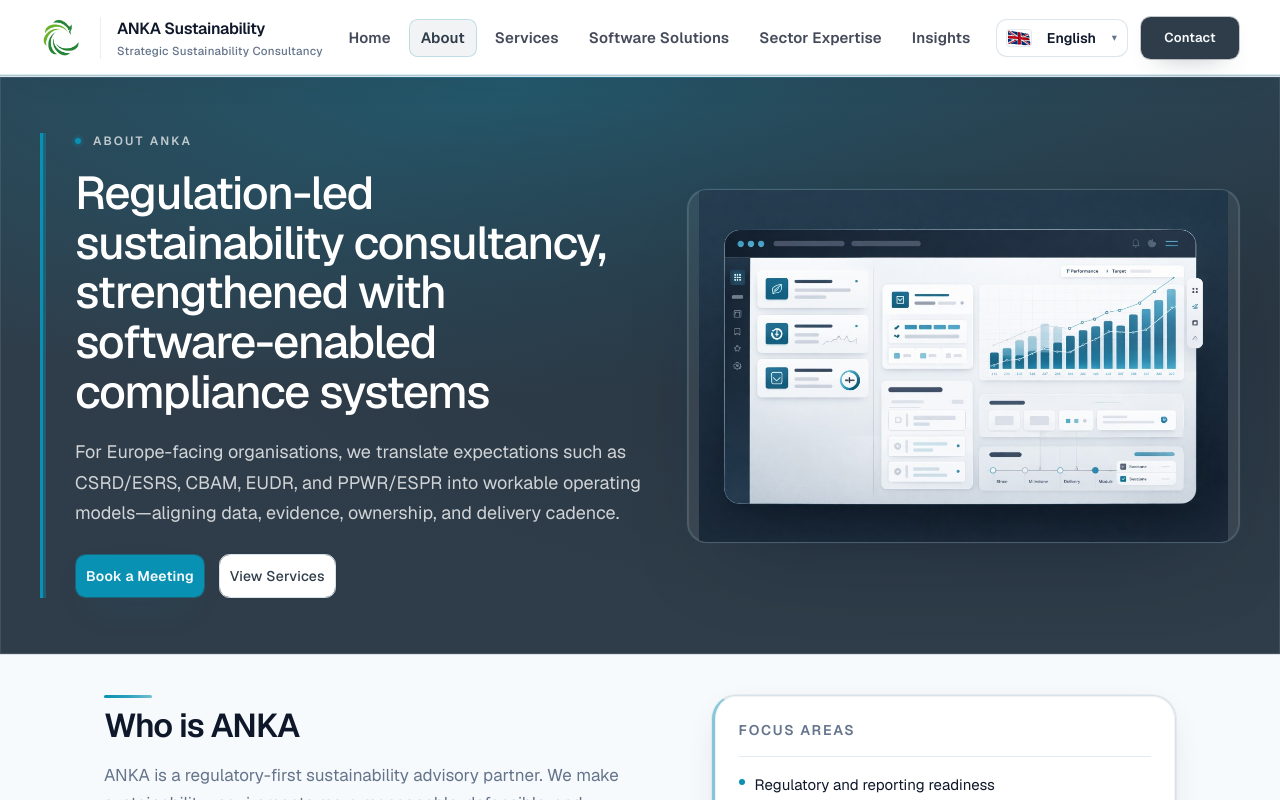
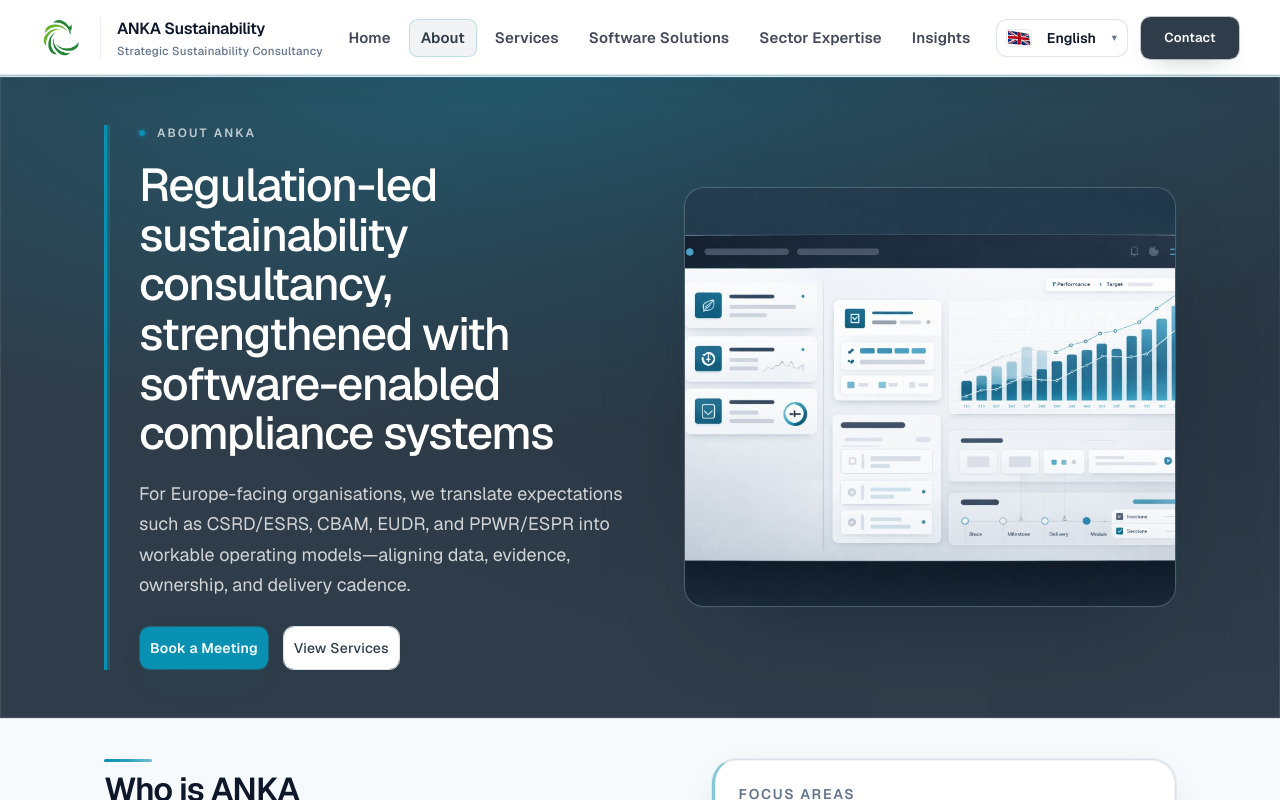
Before and after one commit to Anka2026/www.ankasustainability.com, a Next.js app: page /en/about in a window 1280 px wide. Shown: the top 800 px of the page. Built offline with nearby package versions, Linux system fonts and the light colour scheme.

Commit message:
Refine footer column layout

```diff
--- a/src/components/about/about-hero-section.tsx
+++ b/src/components/about/about-hero-section.tsx
@@ -29,8 +29,13 @@
       aria-labelledby="about-hero-heading"
     >
       <div className={HERO_TOP_HAIRLINE} aria-hidden />
-      <Container className={["relative z-[1] max-w-7xl py-10 sm:py-12 md:py-14 xl:max-w-[88rem] 2xl:max-w-[92rem]"].join(" ")}>
-        <div className="grid gap-8 lg:grid-cols-[minmax(0,1.05fr)_minmax(0,0.95fr)] lg:items-stretch lg:gap-7 xl:gap-9">
+      <Container
+        className={[
+          "relative z-[1] max-w-6xl py-9 sm:py-10 md:py-12",
+          "lg:py-12",
+        ].join(" ")}
+      >
+        <div className="grid gap-7 lg:grid-cols-[minmax(0,1.05fr)_minmax(0,0.95fr)] lg:items-center lg:gap-7 xl:gap-9">
           <div className={[HERO_SINGLE_COLUMN_SHELL, "lg:max-w-[38rem]"].join(" ")}>
             <div className={HERO_LEFT_RAIL_HOME}>
               <div className="space-y-3.5 sm:space-y-4 md:space-y-5">
@@ -63,14 +68,15 @@
               </div>
             </div>
           </div>
-          <div className="hidden w-full min-w-0 justify-center lg:flex lg:items-center">
-            <div className="relative w-full max-w-[min(100%,40rem)] overflow-hidden rounded-2xl border border-white/12 bg-white/[0.06] shadow-[0_40px_90px_-52px_rgba(15,23,42,0.55),0_0_0_1px_rgba(8,145,178,0.08)] ring-1 ring-inset ring-white/10">
+          <div className="order-2 w-full min-w-0 justify-center lg:order-none lg:flex lg:items-center">
+            <div className="relative h-[240px] w-full max-w-[min(100%,40rem)] overflow-hidden rounded-2xl border border-white/12 bg-white/[0.06] shadow-[0_40px_90px_-52px_rgba(15,23,42,0.55),0_0_0_1px_rgba(8,145,178,0.08)] ring-1 ring-inset ring-white/10 sm:h-[280px] md:h-[320px] lg:h-[420px]">
               <Image
                 src="/images/about-command-center.png"
                 alt=""
                 width={1536}
                 height={864}
-                className="h-auto w-full max-h-[min(44vh,380px)] object-contain object-center"
+                sizes="(min-width: 1024px) 40rem, 100vw"
+                className="h-full w-full object-cover object-center"
                 priority={false}
               />
             </div>
```
